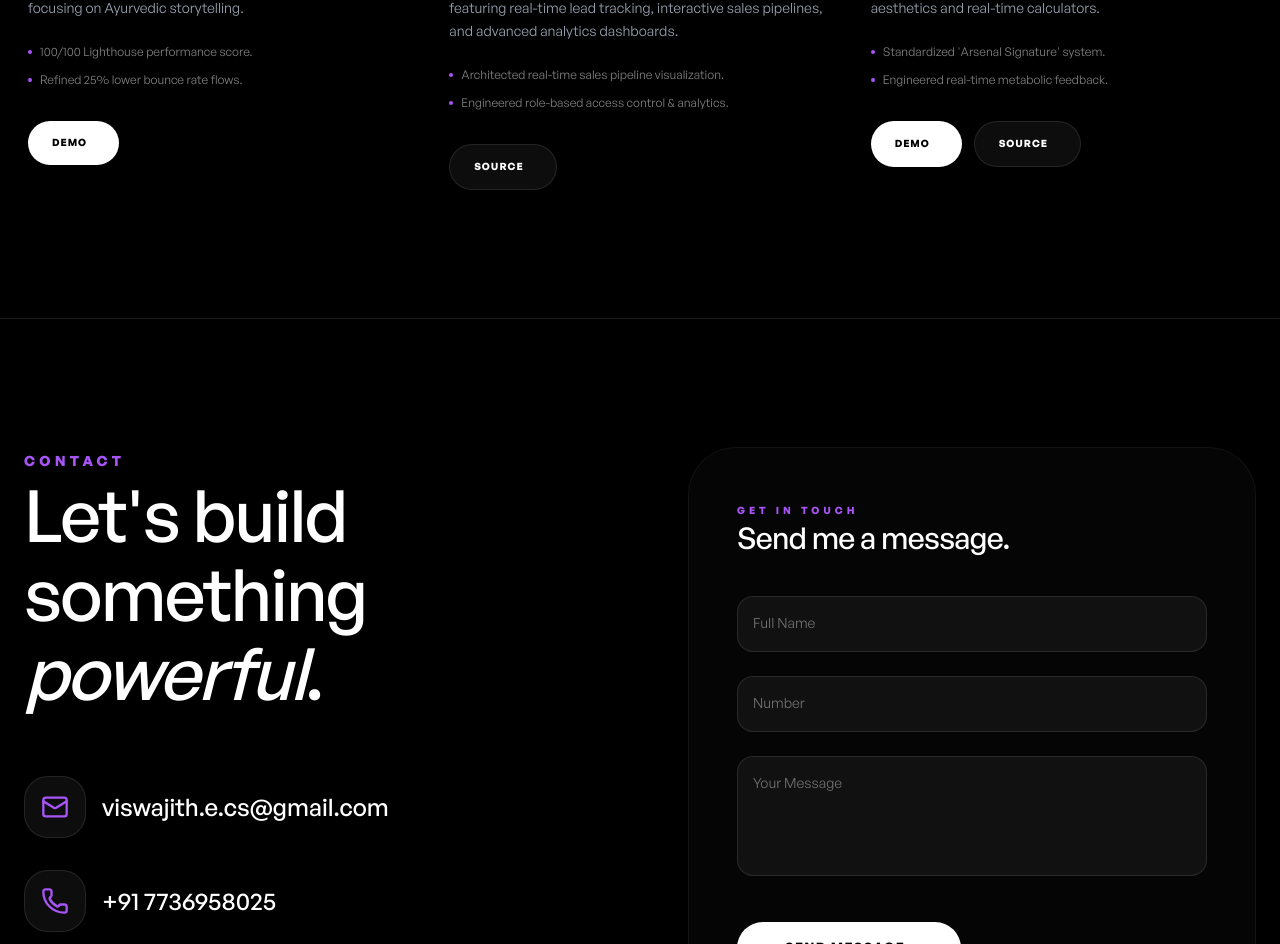
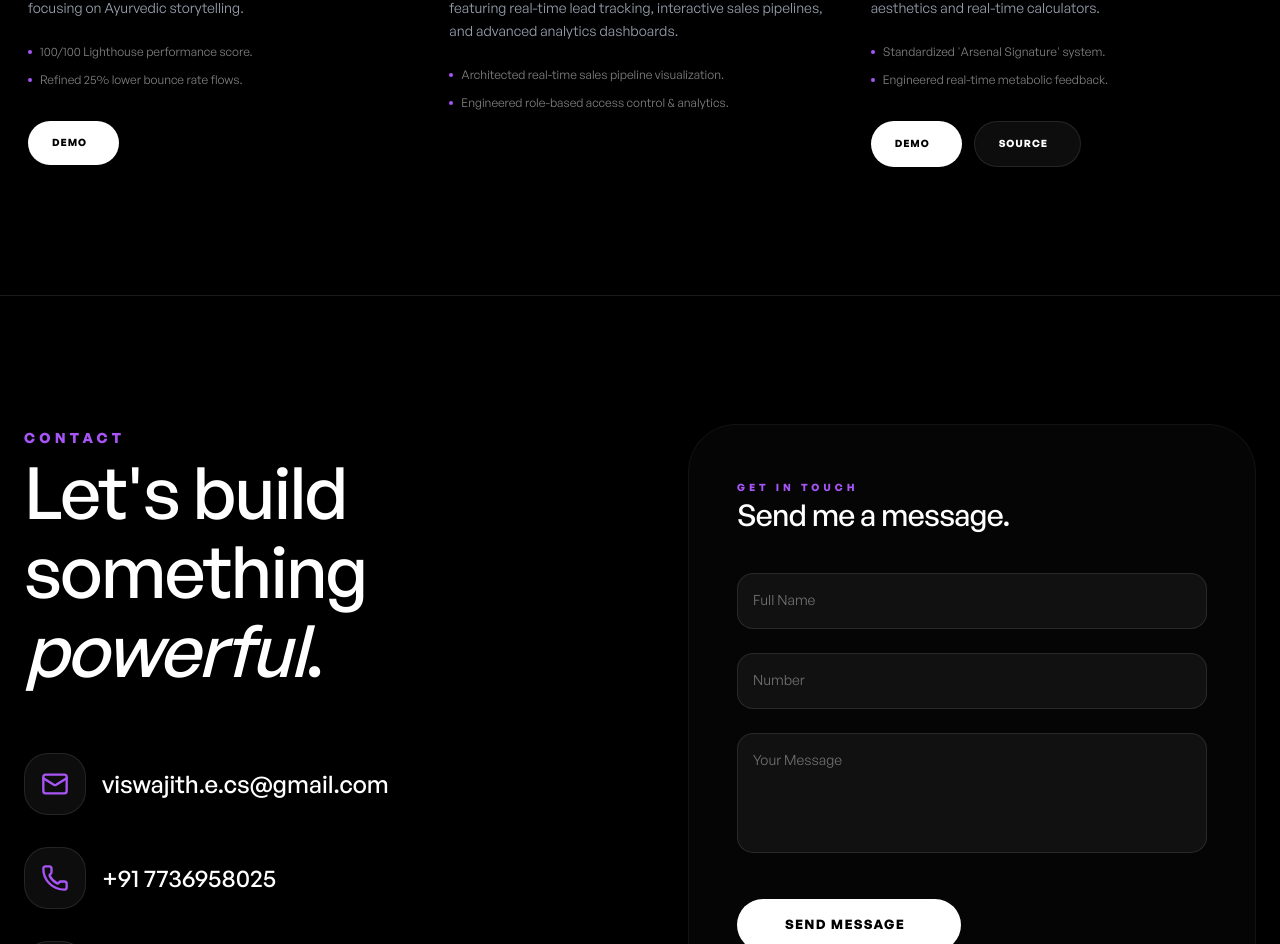
Before and after one commit to Viswajith8025/VISWAJITH, a React (Vite) app: page / in a window 1280 px wide. Shown: the part 3976-4920 px from the top of the page. Built offline with nearby package versions, Linux system fonts and the light colour scheme.

Commit message:
feat: Hide GitHub link for CRM project

```diff
--- a/src/sections/Projects.jsx
+++ b/src/sections/Projects.jsx
@@ -80,7 +80,7 @@ const Projects = () => {
         "Engineered role-based access control & analytics."
       ],
       hostedLink: "#",
-      githubLink: "https://github.com/Viswajith8025/CRM",
+      githubLink: null,
       image: crmImg
     },
     {
@@ -207,7 +207,7 @@ const Projects = () => {
                     icon={Globe}
                   />
                 )}
-                {project.githubLink !== "#" && (
+                {project.githubLink && project.githubLink !== "#" && (
                   <SlideInButton
                     text="Source"
                     href={project.githubLink}
```
